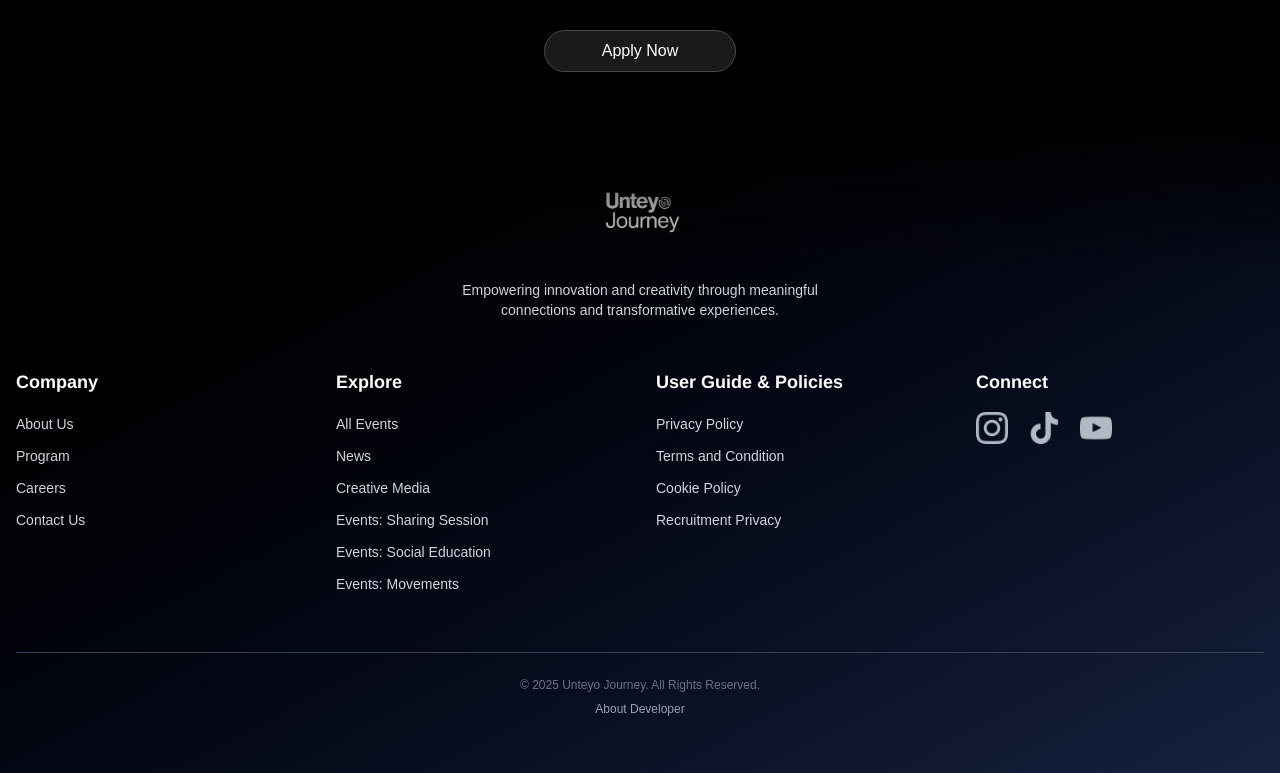
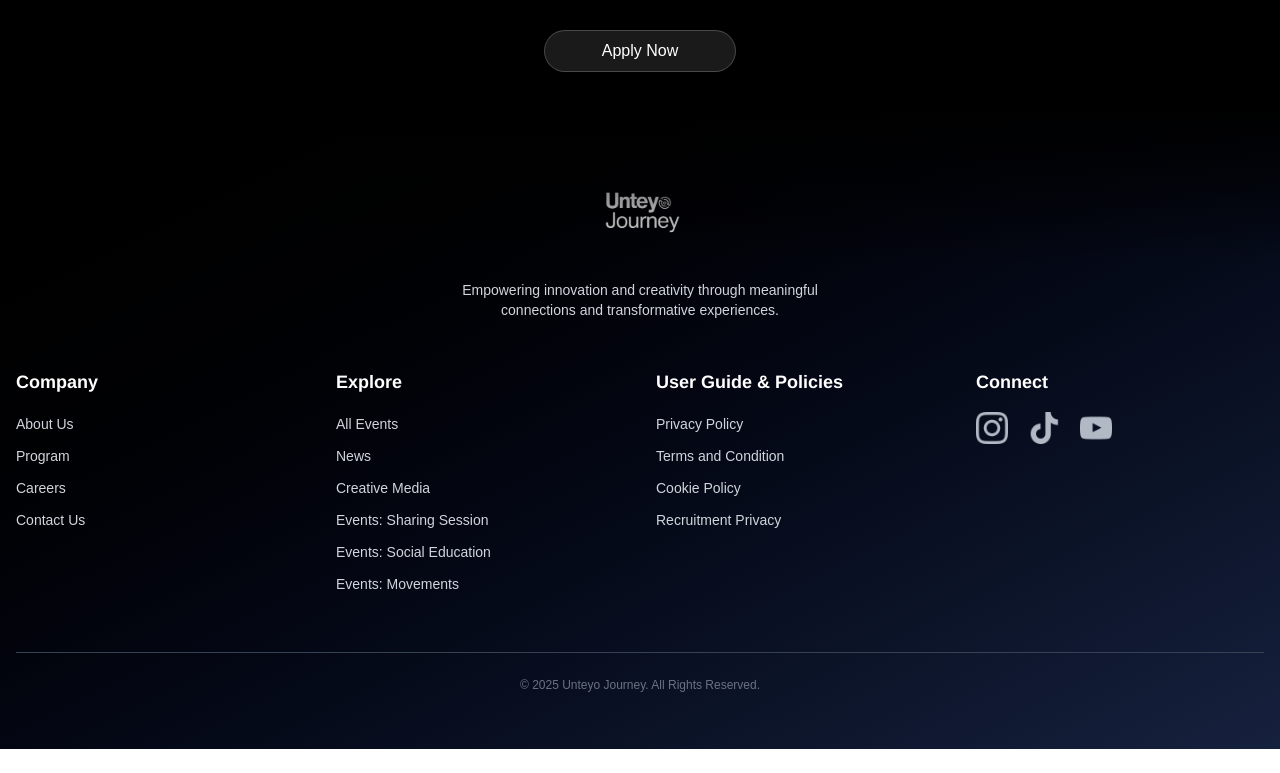
Before and after one commit to farhandwk/careersUnteyo, a React (Vite) app: page / in a window 1280 px wide. Shown: the part 1958-2731 px from the top of the page. After the commit the page ends 2707 px from the top, so only its background shows below. Built offline with nearby package versions, Linux system fonts and the light colour scheme.

Commit message:
delete aboutDeveloper

```diff
--- a/src/Footer.jsx
+++ b/src/Footer.jsx
@@ -121,17 +121,9 @@ function Footer({ scrollToSection }) {
 
         {/* Copyright */}
         <div className="text-center pt-6 border-t border-gray-700">
-          <p className="text-xs text-gray-500 mb-2">
+          <p className="text-xs text-gray-500">
             © 2025 Unteyo Journey. All Rights Reserved.
           </p>
-          <div className="flex flex-wrap justify-center space-x-2 md:space-x-4 text-xs">
-            <a
-              href="/#/AboutDeveloper"
-              className="text-gray-400 hover:text-white transition-colors"
-            >
-              About Developer
-            </a>
-          </div>
         </div>
       </div>
     </footer>
```
